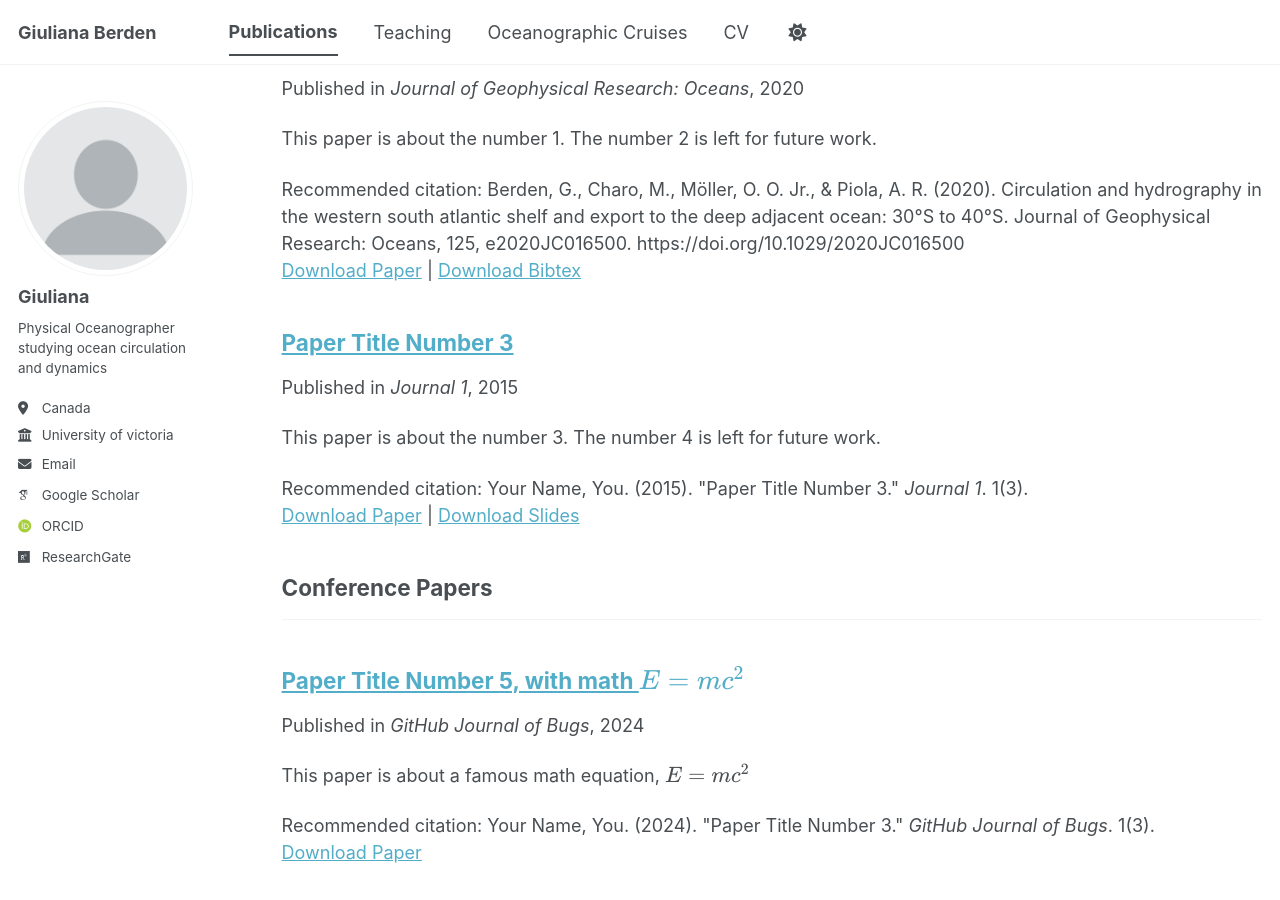
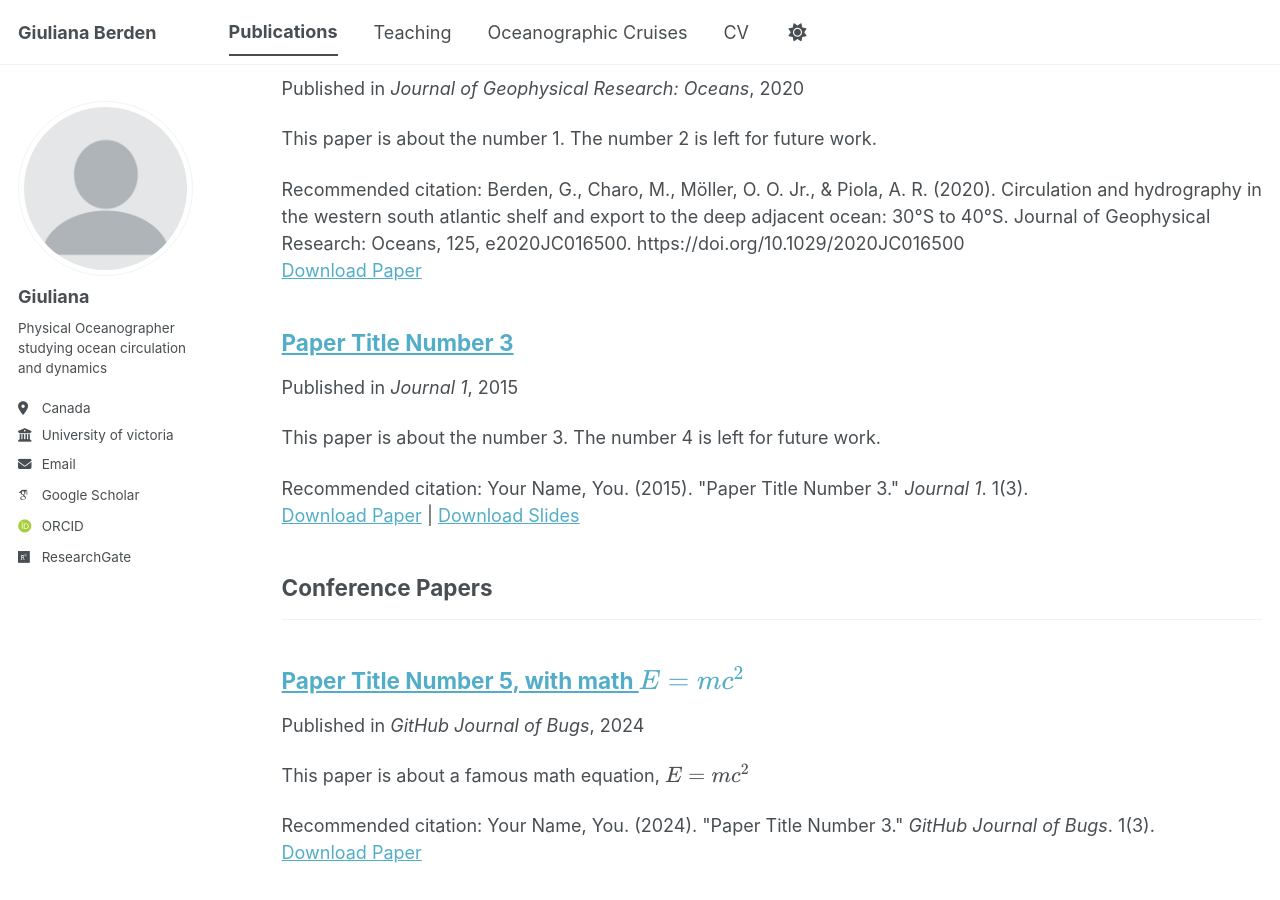
Before and after one commit to GiulianaB/GiulianaB, a Jekyll site: the page built from _pages/publications.html, in a window 1280 px wide and 900 px high, scrolled down 602 px. Built offline with Jekyll 4.4.1, drawn with Linux system fonts in a browser that asks for light colours; some web fonts are replaced; a script bundle is joined from its source files by our own code; library files that are not in the unit come from our copies.

Commit message:
Update archive-single.html

```diff
--- a/_includes/archive-single.html
+++ b/_includes/archive-single.html
@@ -56,8 +56,6 @@
       <p>Recommended citation: {{ post.citation }}<br /><a href="{{ post.paperurl }}">Download Paper</a> | <a href="{{ post.slidesurl }}">Download Slides</a> | <a href="{{ post.bibtexurl }}">Download Bibtex</a></p>
     {% elsif post.citation and post.paperurl and post.slidesurl %}
       <p>Recommended citation: {{ post.citation }}<br /><a href="{{ post.paperurl }}">Download Paper</a> | <a href="{{ post.slidesurl }}">Download Slides</a></p>
-    {% elsif post.citation and post.paperurl and post.bibtexurl %}
-      <p>Recommended citation: {{ post.citation }}<br /><a href="{{ post.paperurl }}">Download Paper</a> | <a href="{{ post.bibtexurl }}">Download Bibtex</a></p>
     {% elsif post.citation and post.paperurl %}
       <p>Recommended citation: {{ post.citation }}<br /><a href="{{ post.paperurl }}">Download Paper</a></p>
     {% elsif post.citation and post.slidesurl and post.bibtexurl %}
```
